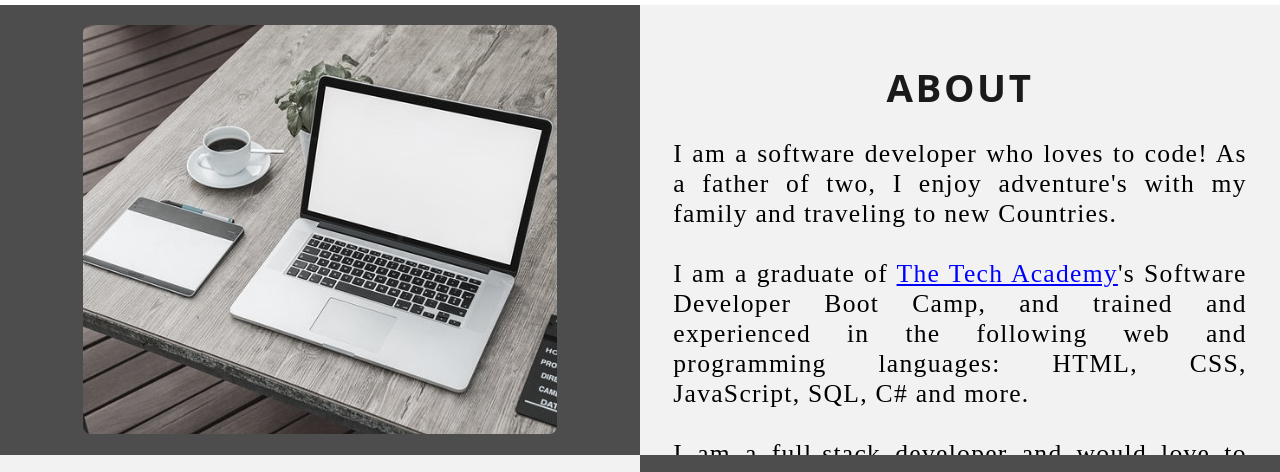
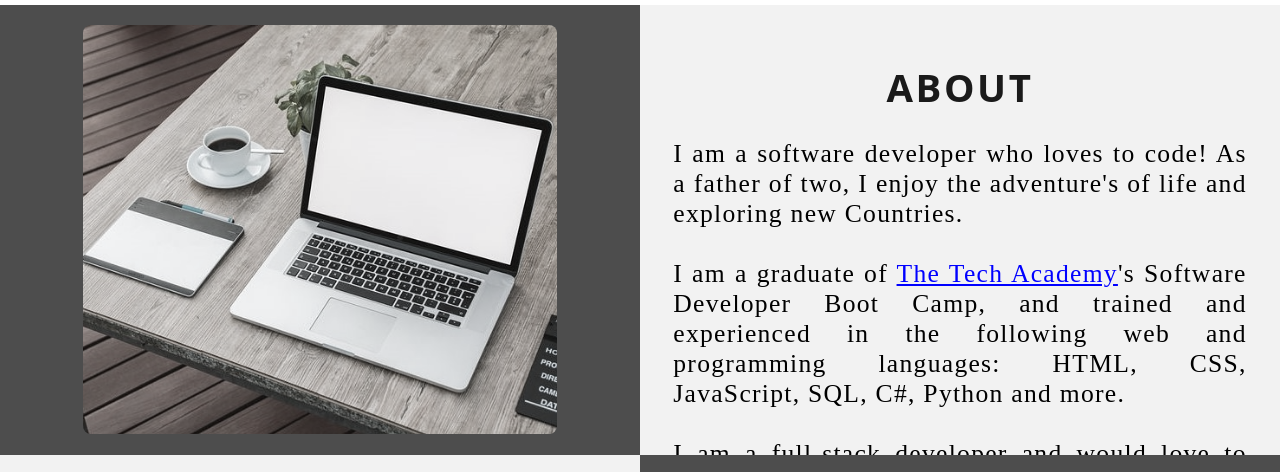
Before and after one commit to pirschous/HTML-and-CSS-Project, a plain HTML site: page Portfolio-Website_Assignment/index.html in a window 1280 px wide. Shown: the part 1120-1592 px from the top of the page. Drawn offline with Linux system fonts and the light colour scheme.

Commit message:
Update index.html

```diff
--- a/Portfolio-Website_Assignment/index.html
+++ b/Portfolio-Website_Assignment/index.html
@@ -114,10 +114,10 @@
             <div class="Column_1">
                 <h1>About</h1>
                 <p>
-                    I am a software developer who loves to code! As a father of two, I enjoy adventure's with my family and traveling to new Countries.
+                    I am a software developer who loves to code! As a father of two, I enjoy the adventure's of life and exploring new Countries.
                     <br>
                     <br>I am a graduate of <a href="https://learncodinganywhere.com" target="_blank">The Tech Academy</a>'s Software Developer Boot
-                    Camp, and trained and experienced in the following web and programming languages: HTML, CSS, JavaScript, SQL, C# and more.
+                    Camp, and trained and experienced in the following web and programming languages: HTML, CSS, JavaScript, SQL, C#, Python and more.
                     <br>
                     <br>I am a full-stack developer and would love to work with you on your next or current project. <a href="#Contact">Contact</a> me below!
                 </p>
```
